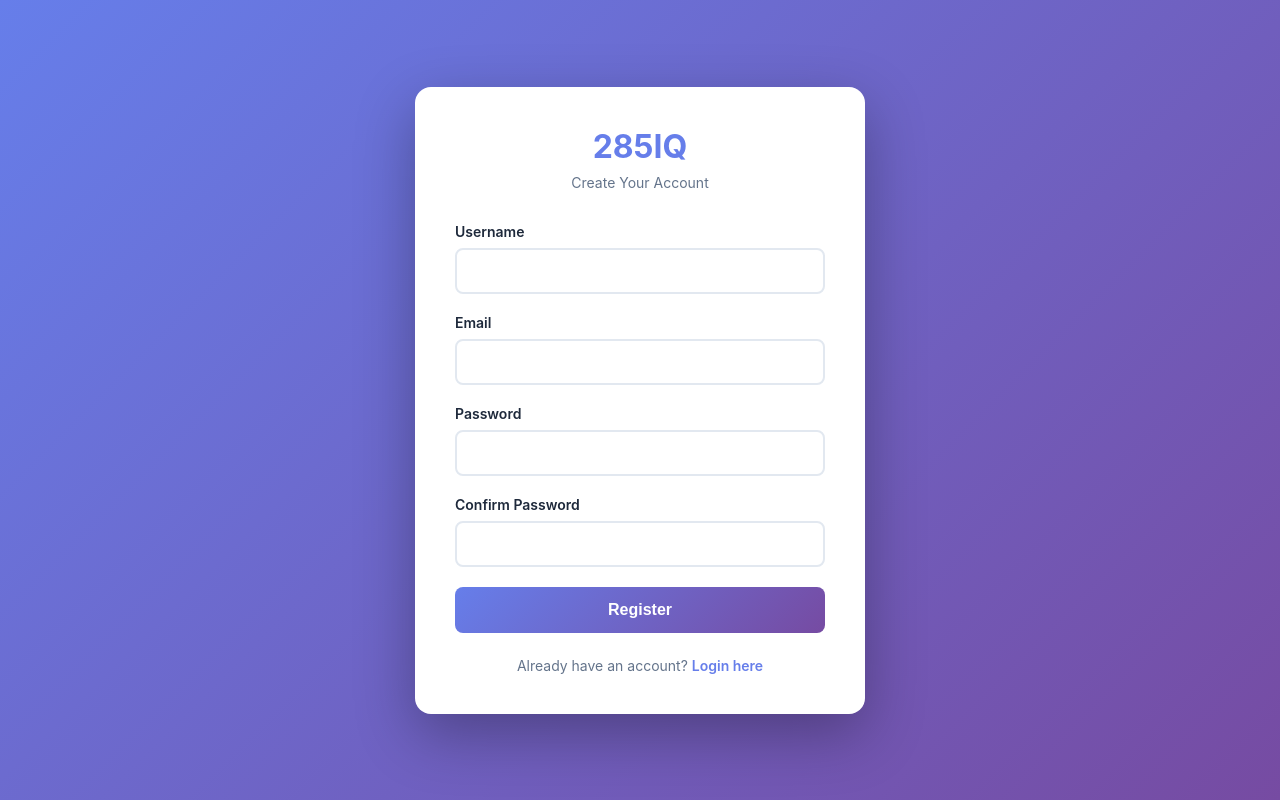
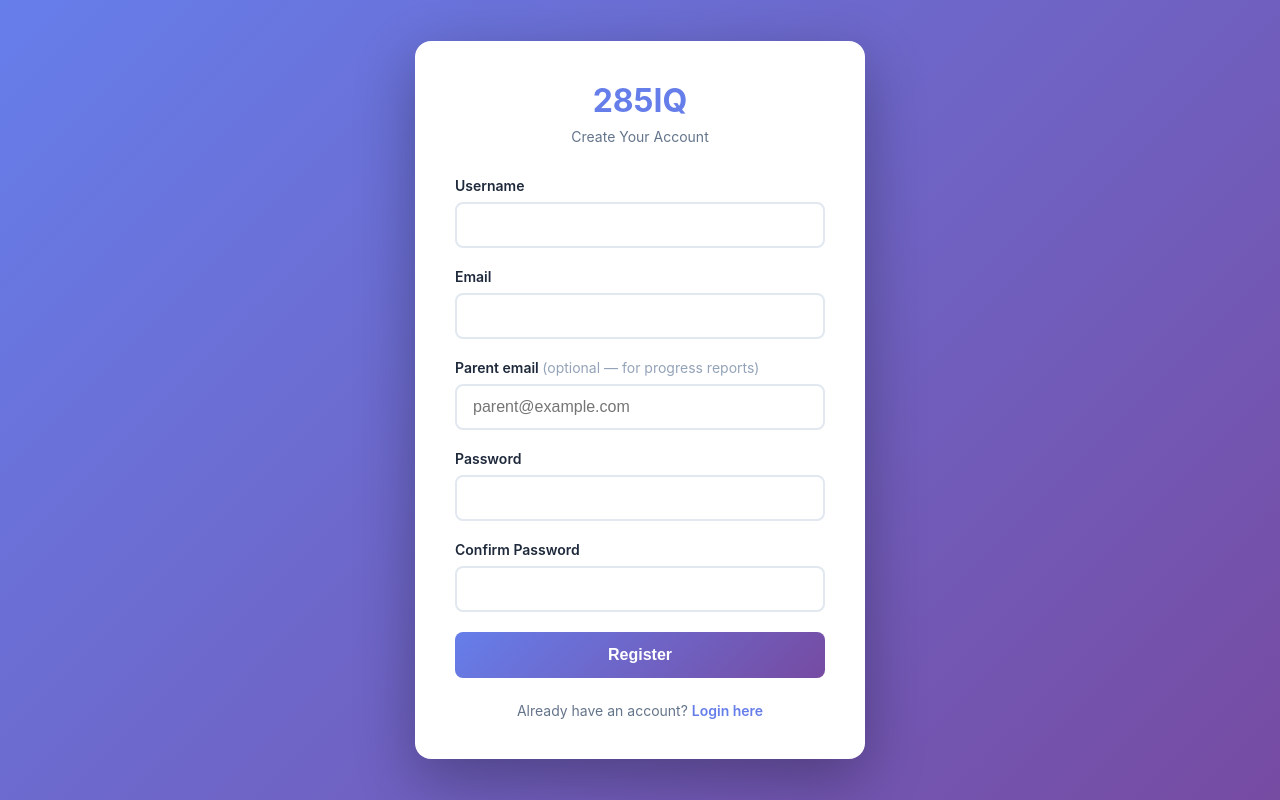
Before and after one commit to zebchoudhry/285iq-learning, a Django app: page /register/ in a window 1280 px wide. Run offline with Django 5.2, Linux system fonts and the light colour scheme.

Commit message:
Onboarding exam board, parent email capture, parent welcome email
- Add exam board selector (AQA/Edexcel/OCR/WJEC) to onboarding_exam_dates.html
- Add optional parent_email field to register.html
- Save parent_email on registration and send parent a welcome email
  with their personalised dashboard URL

https://claude.ai/code/session_01Goibj8KAzNkyq937EdKeiJ

```diff
--- a/04_platform/django_backend/templates/register.html
+++ b/04_platform/django_backend/templates/register.html
@@ -149,6 +149,11 @@
             </div>
 
             <div class="form-group">
+                <label for="parent_email">Parent email <span style="font-weight:400;color:#94a3b8;">(optional — for progress reports)</span></label>
+                <input type="email" id="parent_email" name="parent_email" autocomplete="email" placeholder="parent@example.com">
+            </div>
+
+            <div class="form-group">
                 <label for="password">Password</label>
                 <input type="password" id="password" name="password" required autocomplete="new-password">
             </div>
@@ -197,7 +202,7 @@
                         'X-CSRFToken': getCookie('csrftoken')
                     },
                     credentials: 'include',
-                    body: JSON.stringify({ username, email, password, password_confirm })
+                    body: JSON.stringify({ username, email, password, password_confirm, parent_email: document.getElementById('parent_email').value || '' })
                 });
 
                 const data = await response.json();
--- a/04_platform/django_backend/users/views.py
+++ b/04_platform/django_backend/users/views.py
@@ -1,6 +1,10 @@
 """
 Views for users app - Authentication and User Management
 """
+import logging
+
+logger = logging.getLogger(__name__)
+
 from rest_framework.decorators import api_view, permission_classes
 from rest_framework.response import Response
 from rest_framework import status
@@ -32,10 +36,35 @@ def register(request):
     """User registration endpoint"""
     serializer = UserRegistrationSerializer(data=request.data)
     if serializer.is_valid():
-        user = serializer.save()
+        student = serializer.save()
+        # Save parent_email if provided
+        data = request.data
+        if data.get('parent_email'):
+            student.parent_email = data['parent_email']
+            student.save(update_fields=['parent_email'])
+        # Send welcome email to parent if parent_email is present
+        if student.parent_email:
+            try:
+                dashboard_url = f"https://285iq.com/parent/{student.parent_access_token}/"
+                send_mail(
+                    subject=f"285IQ: Track {student.display_name}'s GCSE revision",
+                    message=(
+                        f"Hi,\n\n"
+                        f"{student.display_name} has started using 285IQ for GCSE revision.\n\n"
+                        f"You can track their progress, see their predicted grades, and get weekly updates here:\n"
+                        f"{dashboard_url}\n\n"
+                        f"No account needed — just bookmark the link above.\n\n"
+                        f"The 285IQ Team"
+                    ),
+                    from_email=settings.DEFAULT_FROM_EMAIL,
+                    recipient_list=[student.parent_email],
+                    fail_silently=True,
+                )
+            except Exception as e:
+                logger.warning("Failed to send parent welcome email for user %s: %s", student.username, e)
         # Auto-login after registration
-        login(request, user)
-        user_serializer = UserSerializer(user)
+        login(request, student)
+        user_serializer = UserSerializer(student)
         return Response({
             'message': 'Registration successful',
             'user': user_serializer.data
```
Also changed, not shown: 04_platform/django_backend/templates/onboarding_exam_dates.html (+10 -1 lines).
